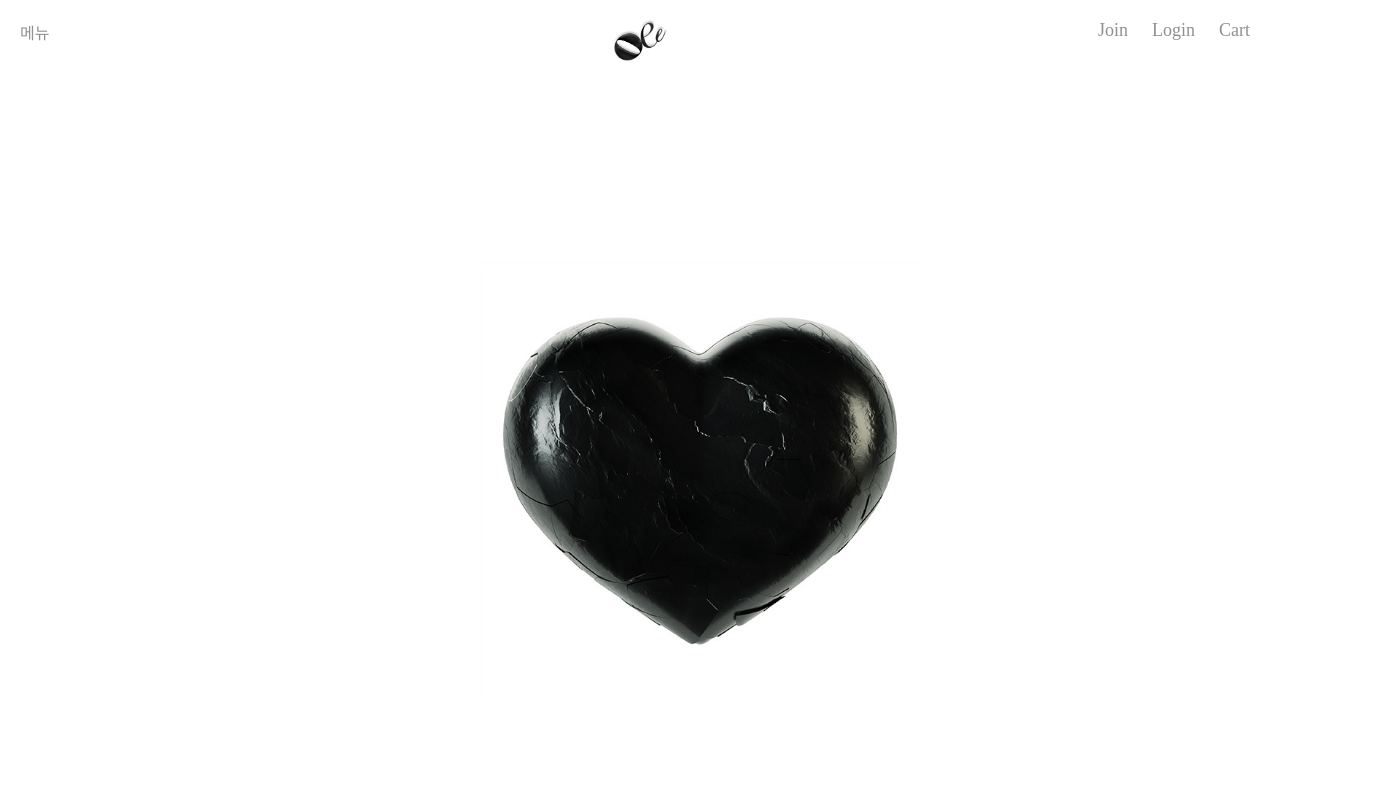
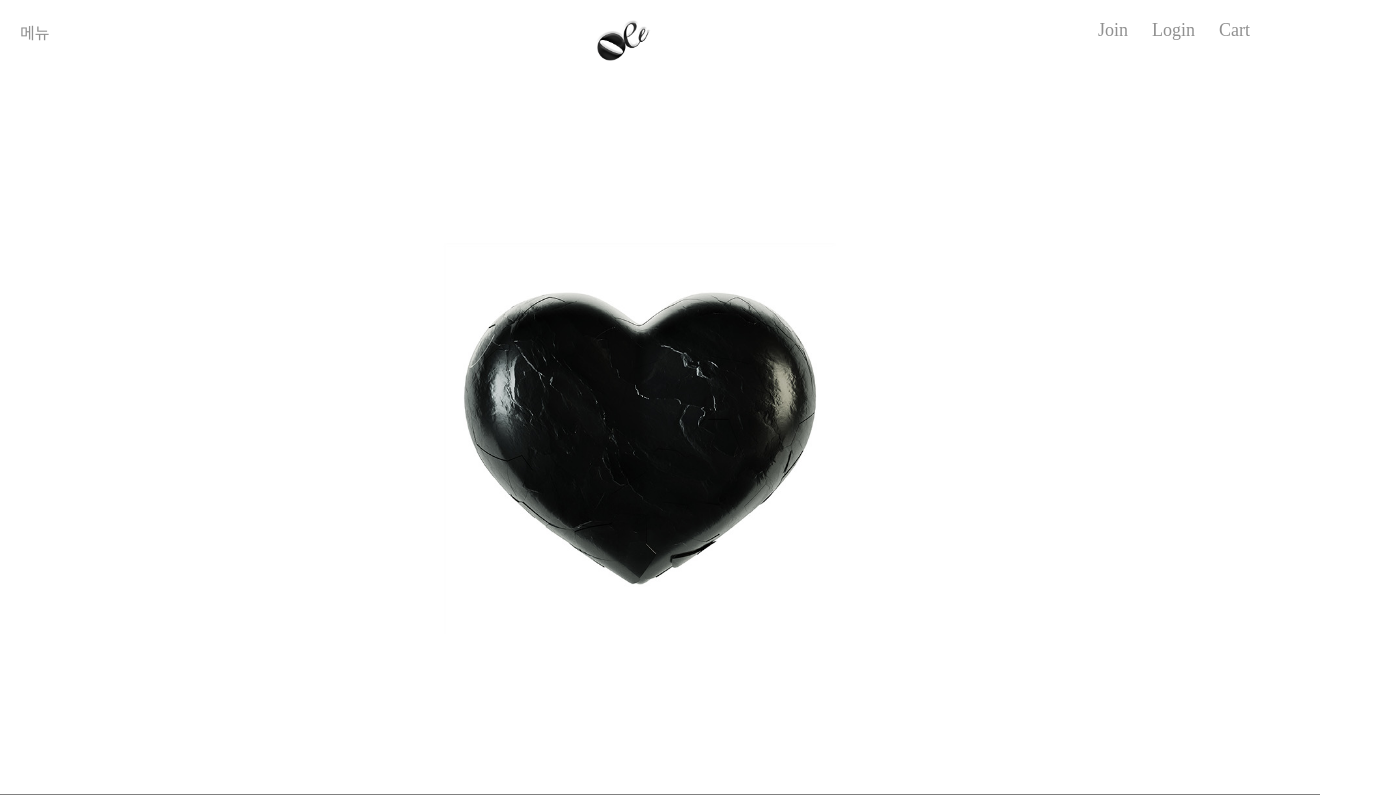
Before and after one commit to mmink0/oee_practice, a plain HTML site: page index.html in a window 1280 px wide. Shown: the top 800 px of the page, 1400 px wide, since content can reach past the window. Drawn offline with Linux system fonts and the light colour scheme.

Commit message:
Add files via upload
Fighting!!!!

```diff
--- a/index.html
+++ b/index.html
@@ -6,7 +6,7 @@
         <link href="style.css" rel="stylesheet">
     </head>
     <body>
-        <div class="Header">
+        <div class="Header" width="1250px">
             <p class="menu">메뉴</p>
 
             <p class="logo">
@@ -21,7 +21,7 @@
             </div>
         </div>
         <div class="main">
-                <img src="main_img.jpg" >
+                <img src="main_img.jpg" width="1250px" >
         </div>
         <div class="line">
         </div>
@@ -47,7 +47,7 @@
             </p>
         </div>
         <div class="CS">
-            <img src="____.png" width="40px">
+            <img src="CS.png" width="40px">
         </div>
     </body>
 </html>
--- a/style.css
+++ b/style.css
@@ -24,7 +24,7 @@ a {
     text-decoration: none;
 }
 .menu {
-    width:356px;
+    width:25%;
     text-align: left;
     margin:0;
     padding-top: 20px;
@@ -39,23 +39,26 @@ a {
     margin:0;
 }
 .logo {
-    width:1751px;
+    width:50%;
     padding: 20px 0;
     text-align: center;
     margin:0;
 }
 .navi img {
-    width:56.13px;
+    width:25%;
     text-align: center;
     margin:0 auto;
 }
 .main {
-    width:1400px;
+    width:100%;
     margin: 0 auto;
+    text-align: center;
 }
 .main img {
-    width: 100%;
+    margin: 0 auto;
+    text-align: center;
 }
+
 .line {
     width: 100%;
     border-bottom: 1px solid gray;
@@ -96,7 +99,7 @@ span {
     margin: 40px 20px 0 auto;
 }
 
-@media (max-width:800px)
+@media (max-width:1024px)
 {.body {width: 100%}
 .navi {
     width:20%;
@@ -106,6 +109,6 @@ span {
 }
 .navi p { display: block; margin:0;}
 .logo { width:60%;}
-.main { width:100%}
+.main { width:100%;}
 
 }
```
Also changed, not shown: CS.png (added).
